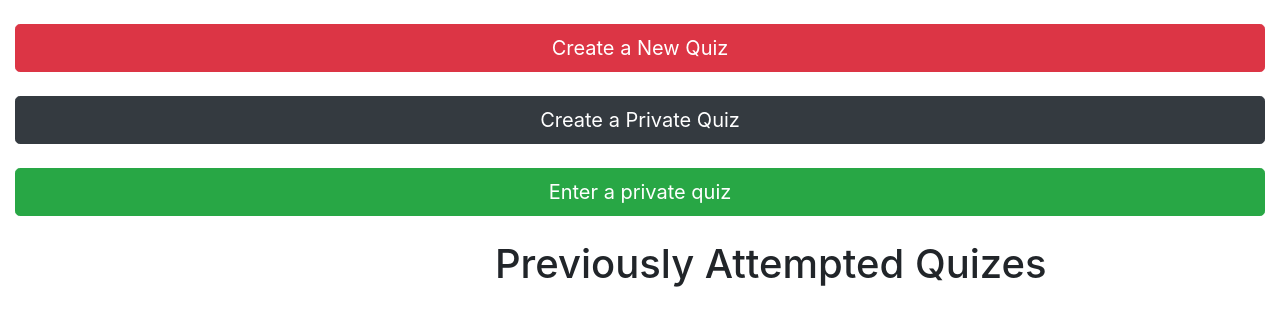
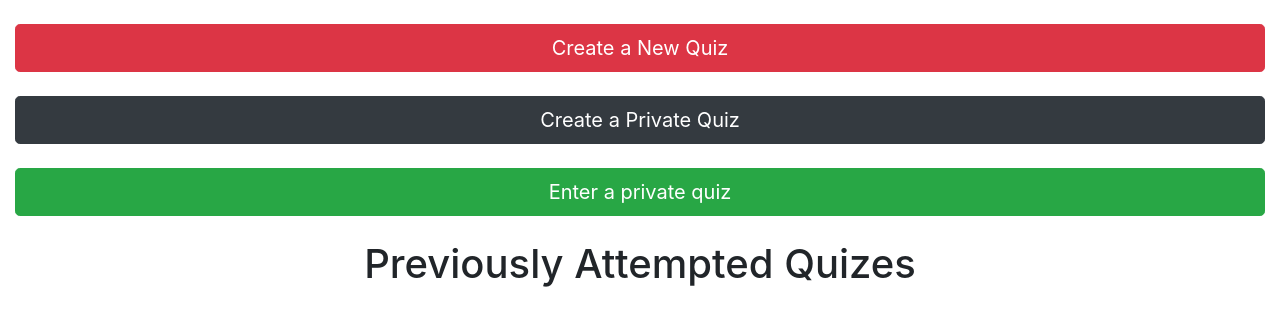
Before and after one commit to abhra04/quiz, a Django app: page /questions/homepage/ in a window 1280 px wide. Shown: the part 56-382 px from the top of the page. Run offline with Django 3.2, Linux system fonts and the light colour scheme; a user stored in the database is signed in; data that the repository does not hold is empty; some libraries are stand-ins or nearby versions.

Commit message:
Update homePage.html

```diff
--- a/questions/templates/homePage.html
+++ b/questions/templates/homePage.html
@@ -2,7 +2,12 @@
 
 <script src="https://code.jquery.com/jquery-3.5.1.slim.min.js" integrity="sha384-DfXdz2htPH0lsSSs5nCTpuj/zy4C+OGpamoFVy38MVBnE+IbbVYUew+OrCXaRkfj" crossorigin="anonymous"></script>
 <script src="https://cdn.jsdelivr.net/npm/bootstrap@4.5.3/dist/js/bootstrap.bundle.min.js" integrity="sha384-ho+j7jyWK8fNQe+A12Hb8AhRq26LrZ/JpcUGGOn+Y7RsweNrtN/tE3MoK7ZeZDyx" crossorigin="anonymous"></script>
+<style type="text/css">
+  .wrapper {
 
+  text-align: center;
+}
+</style>
 
 
 {%  extends 'usermain.html' %}
@@ -34,7 +39,7 @@ onclick="location.href='/questions/allrooms'">Enter a private quiz</button>
 
 
 
-<h1>&nbsp;&nbsp;&nbsp;&nbsp;&nbsp;&nbsp;&nbsp;&nbsp;&nbsp;&nbsp;&nbsp;&nbsp;&nbsp;&nbsp;&nbsp;&nbsp;&nbsp;&nbsp;&nbsp;&nbsp;&nbsp;&nbsp;&nbsp;&nbsp;&nbsp;&nbsp;&nbsp;&nbsp;&nbsp;&nbsp;&nbsp;&nbsp;&nbsp;&nbsp;&nbsp;&nbsp;&nbsp;&nbsp;&nbsp;&nbsp;&nbsp;&nbsp;&nbsp;&nbsp;&nbsp;Previously Attempted Quizes</h1><br>
+<h1 class="wrapper">Previously Attempted Quizes</h1><br>
 {% for score in form.items %}
 
 
```
